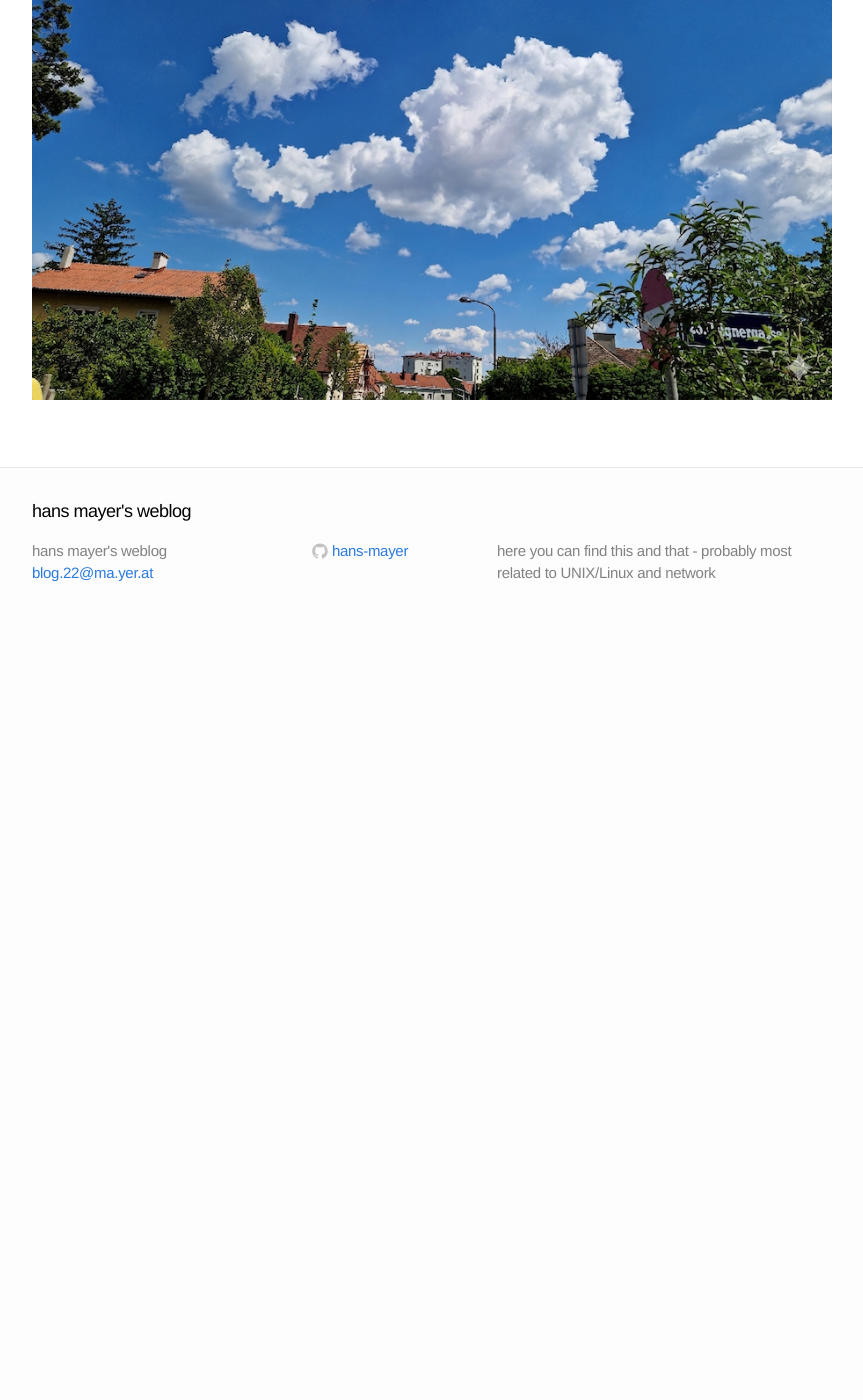
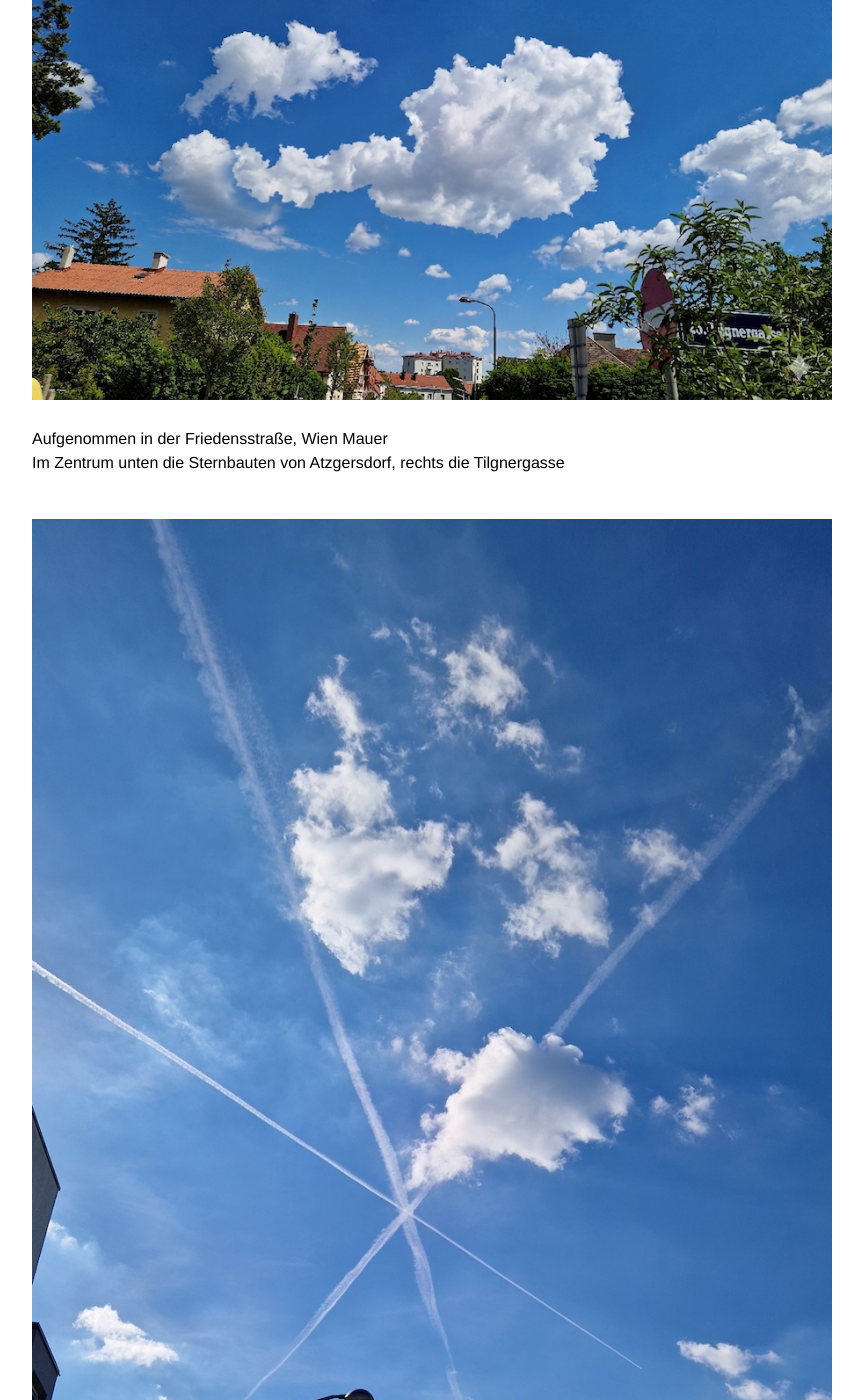
Before and after one commit to hans-mayer/blog, a Jekyll site: the page built from _posts/2026-05-28-the-austrian-cloud.markdown, in a window 1280 px wide and 1400 px high, scrolled down 296 px. Shown: the whole window, without its empty margins (208-1071 px from the left). Built offline with Jekyll 4.4.1, drawn with Linux system fonts in a browser that asks for light colours; before the commit the page ends 926 px from its top, so only the background shows below that; some of the changed text lies outside the part shown.

Commit message:
2026-05-28-the-austrian-cloud

```diff
--- a/_posts/2026-05-28-the-austrian-cloud.markdown
+++ b/_posts/2026-05-28-the-austrian-cloud.markdown
@@ -60,3 +60,13 @@ Tap on the image to see details.
   opacity: 1;
 }
 </style>
+
+Aufgenommen in der Friedensstraße,  Wien Mauer <br>
+Im Zentrum unten die Sternbauten von Atzgersdorf, rechts die Tilgnergasse
+<br>
+<br>
+
+![kreuz und quer](/images/kreuzundquer2026.jpg)
+
+"Kreuz und Quer" Nicht alle Bilder sind mit KI manipuliert. <br>
+Aufgenommen in der Taglieberstraße
```
Also changed, not shown: images/kreuzundquer2026.jpg (added).
